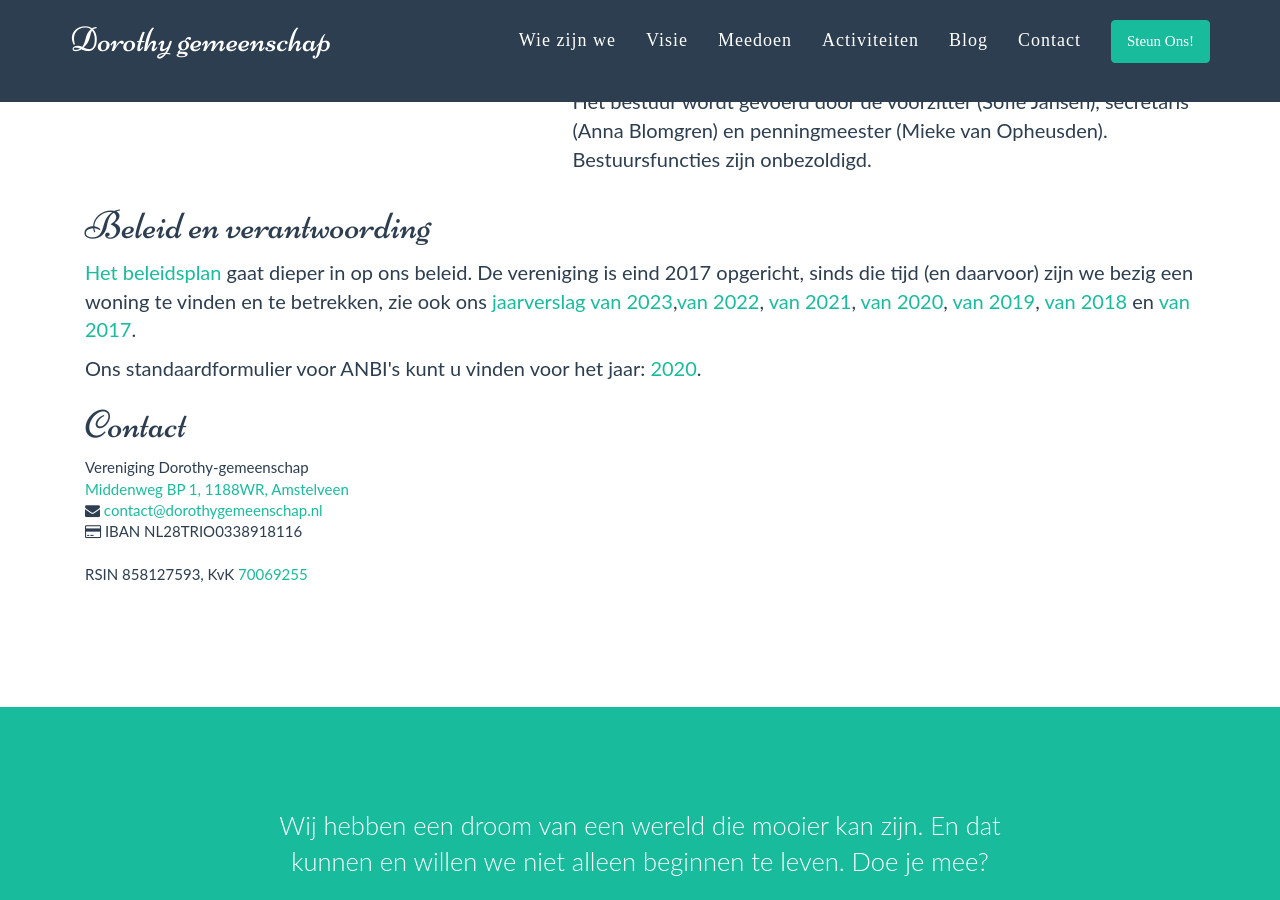
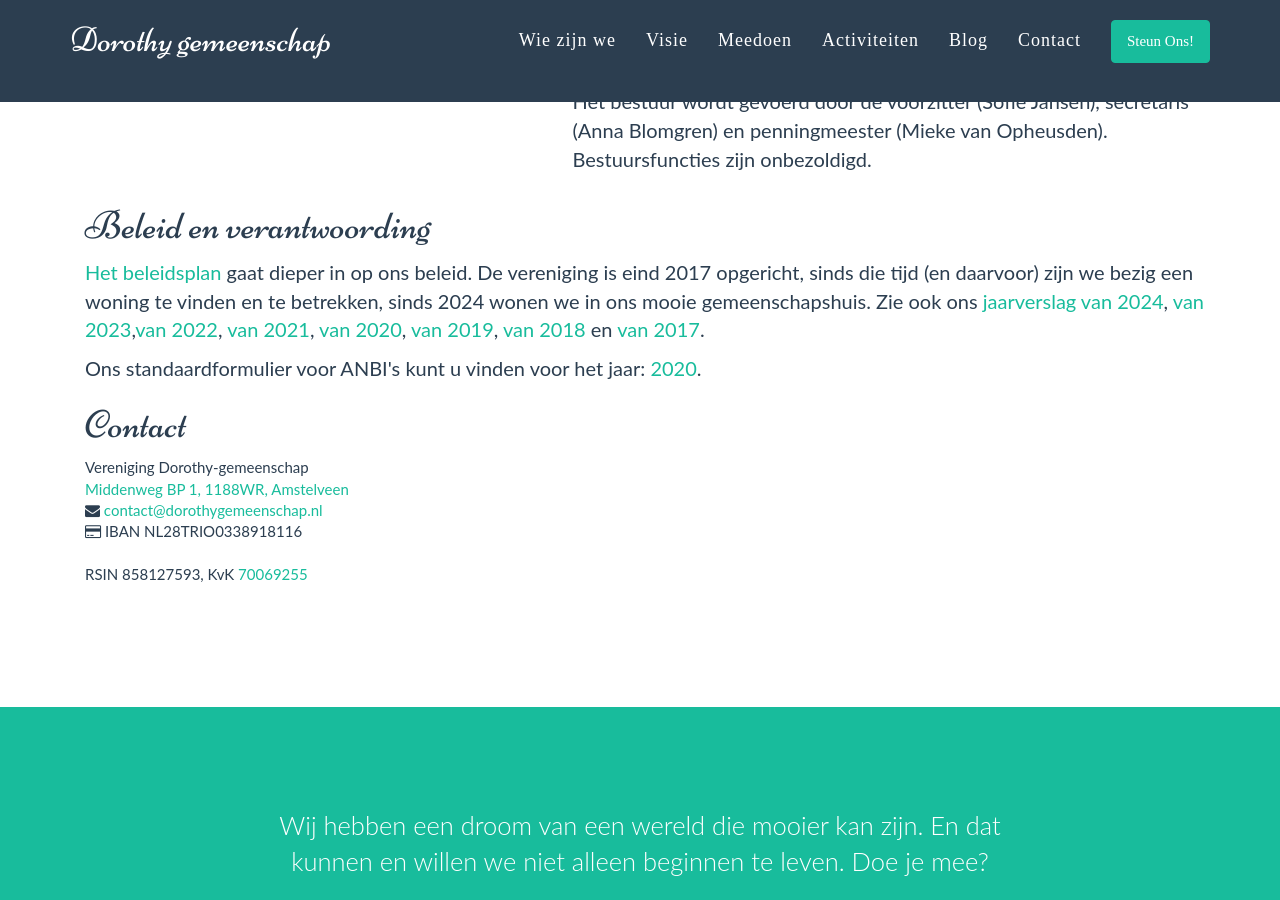
Before and after one commit to dorothygemeenschap/dorothygemeenschap.github.io, a Jekyll site: the page built from steunons.html, in a window 1280 px wide and 900 px high, scrolled down 823 px. Built offline with Jekyll 4.4.1, drawn with Linux system fonts in a browser that asks for light colours; some web fonts are replaced.

Commit message:
Update steunons.html

```diff
--- a/steunons.html
+++ b/steunons.html
@@ -57,8 +57,8 @@ en penningmeester (Mieke van Opheusden). Bestuursfuncties zijn onbezoldigd.
 
 <p>
 <a href="beleidsplan-2025.pdf">Het beleidsplan</a> gaat dieper in op ons beleid. De vereniging
-is eind 2017 opgericht, sinds die tijd (en daarvoor) zijn we bezig een woning te vinden en te betrekken,
-zie ook ons <a href="verslag-2023.pdf">jaarverslag van 2023</a>,<a href="verslag-2022.pdf">van 2022</a>, <a href="verslag-2021.pdf">van 2021</a>, <a href="verslag-2020.pdf">van 2020</a>, <a href="verslag-2019.pdf">van 2019</a>,
+is eind 2017 opgericht, sinds die tijd (en daarvoor) zijn we bezig een woning te vinden en te betrekken, sinds 2024 wonen we in ons mooie gemeenschapshuis.
+Zie ook ons <a href="verslag-2024.pdf">jaarverslag van 2024</a>, <a href="verslag-2023.pdf">van 2023</a>,<a href="verslag-2022.pdf">van 2022</a>, <a href="verslag-2021.pdf">van 2021</a>, <a href="verslag-2020.pdf">van 2020</a>, <a href="verslag-2019.pdf">van 2019</a>,
 <a href="verslag-2018.pdf">van 2018</a> en <a href="verslag-2017.pdf">van 2017</a>.
 </p>
 
```
